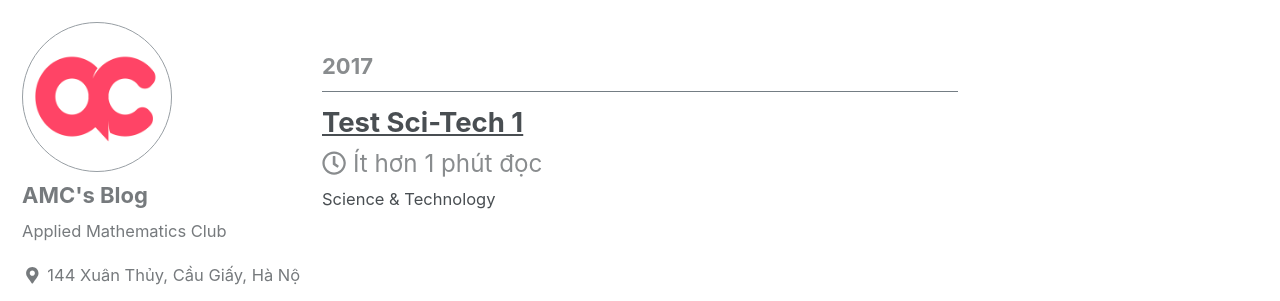
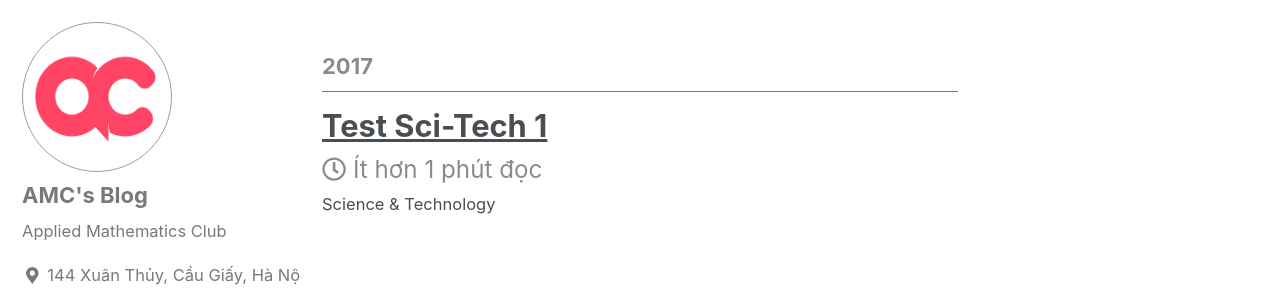
Before and after one commit to amcblog/testvon.github.io, a Jekyll site: the page built from _pages/sci-tech.html, in a window 1280 px wide. Shown: the part 412-713 px from the top of the page. Built offline with Jekyll 4.4.1, drawn with Linux system fonts in a browser that asks for light colours; nearby versions of some CDN libraries.

Commit message:
Update _base.scss

```diff
--- a/_sass/minimal-mistakes/_base.scss
+++ b/_sass/minimal-mistakes/_base.scss
@@ -39,7 +39,7 @@ h1 {
 }
 
 h2 {
-  font-size: $type-size-4;
+  font-size: 1.4em;
 }
 
 h3 {
```
